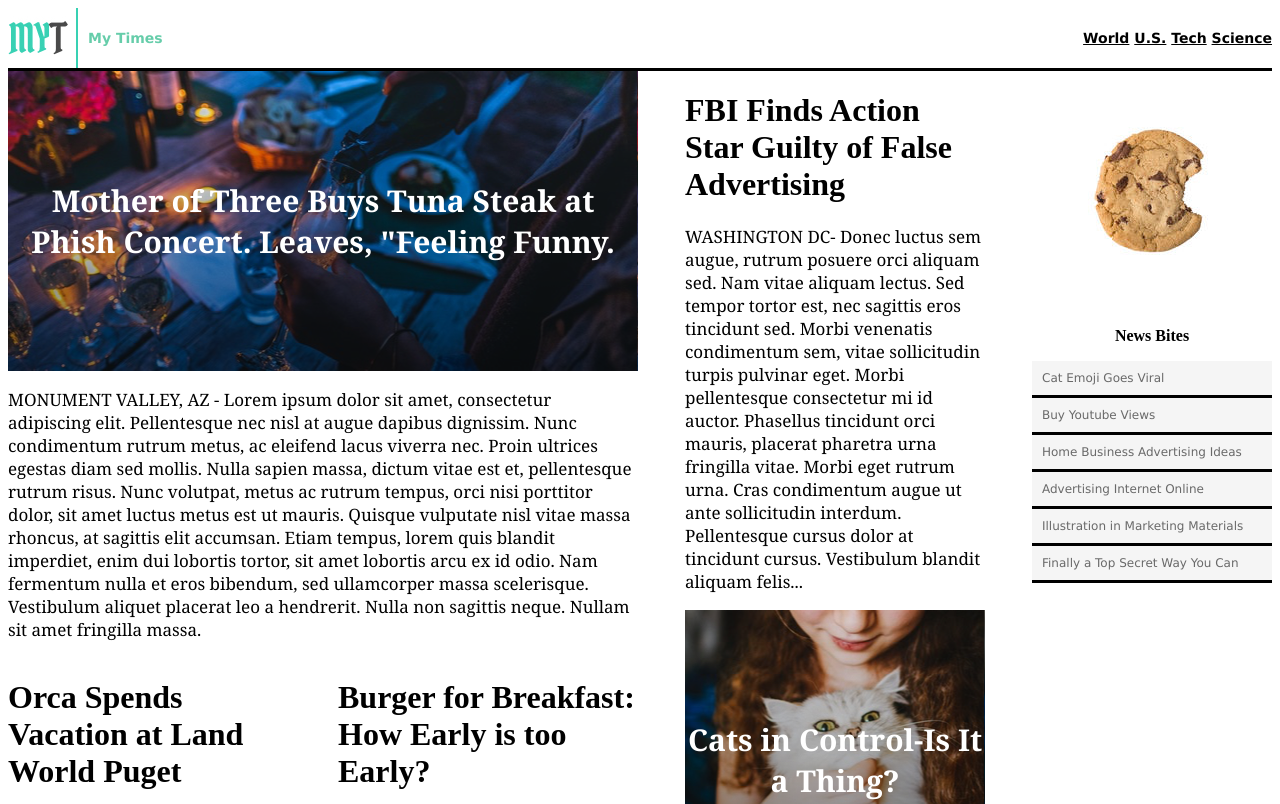
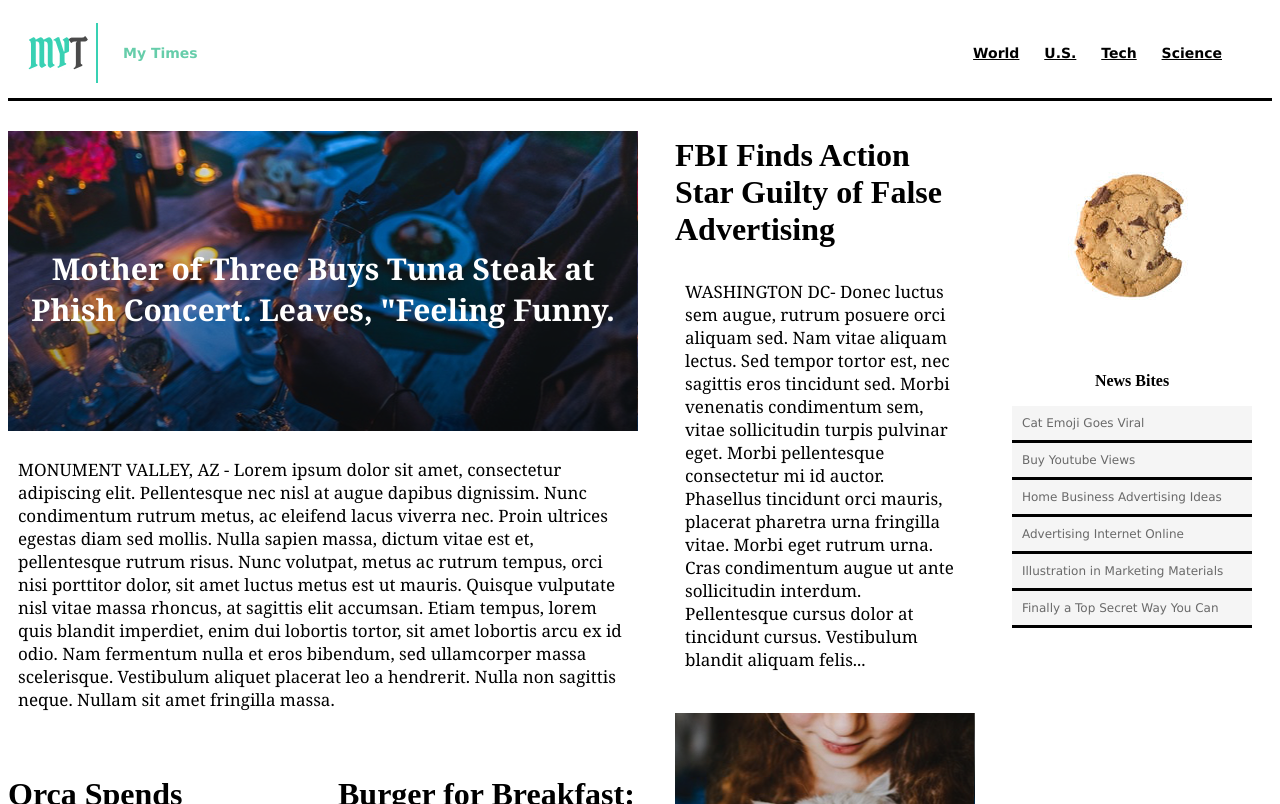
Before and after one commit to janehurh48/MyTimes, a plain HTML site: page index.html in a window 1280 px wide. Shown: the top 804 px of the page. Drawn offline with Linux system fonts and the light colour scheme.

Commit message:
Update stylesheet for padding and margins

```diff
--- a/index.html
+++ b/index.html
@@ -10,7 +10,7 @@
     <!-- Header -->
     <header>
       <div class="logo">
-        <img src="resources/images/img-myt-logo.jpg" alt="My Times logo">
+        <img class="image" src="resources/images/img-myt-logo.jpg" alt="My Times logo">
         <span>My Times</span>
       </div>
 
--- a/style.css
+++ b/style.css
@@ -6,22 +6,34 @@ header {
   font-weight: bold;
   border-bottom: medium solid black;
   align-items: center;
+  padding: 15px 0;
 }
 .logo {
   display: flex;
   flex-grow: 1;
   color: MediumAquamarine;
   align-items: center;
+  padding-left: 20px;
+}
+.logo .image {
+  width: 70px;
+  height: 60px;
+  margin-right: 15px;
 }
 .logo span {
-  padding: 10px;
+  padding: 20px 10px;
 }
 .navigation {
   display: flex;
   position: relative;
+  padding-right: 40px;
 }
-nav span {
+.navigation span {
   display: inline-block;
+  font-family: Verdana;
+  font-size: 14px;
+  font-weight: bold;
+  padding: 20px 10px;
 }
 nav span a {
   color: black;
@@ -31,21 +43,25 @@ nav span a {
 .main.content {
   display: flex;
   justify-content: space-between;
+  margin: 15px auto 78px auto;
 }
 .column.large {
   display: flex;
   flex-flow: column;
   width: 630px;
+  margin-right: 20px;
 }
 .column.medium {
   display: flex;
   flex-flow: column;
   width: 300px;
+  margin-right: 20px;
 }
 .column.small {
   display: flex;
   flex-flow: column;
   width: 240px;
+  margin-right: 20px;
 }
 .image-content {
   display: flex;
@@ -53,44 +69,56 @@ nav span a {
   justify-content: center;
   height: 300px;
   text-align: center;
+  margin-top: 15px;
 }
 .image-content span {
   font-family: Georgia;
   font-weight: bold;
   font-size: 30px;
   color: white;
+  margin-top: 15px;
 }
 .lead-story .image-content {
   background-image: url("resources/images/img-story-main.png");
+  width: 630px;
   height: 300px;
   font-size: 40px;
 }
 .fall-cancelled.image-content{
   background-image: url("resources/images/img-story-2.png");
+  width: 300px;
   height: 300px;
 }
 .camera-erasure.image-content {
   background-image: url("resources/images/img-story-3.png");
+  width: 300px;
   height: 300px;
 }
 .cat-control .image-content {
   background-image: url("resources/images/img-story-1.png");
+  width: 300px;
   height: 300px;
 }
 .narrative {
   font-family: Georgia;
   font-size: 17px;
   color: black;
+  padding: 10px;
 }
 .stories {
   display: flex;
   flex-direction: column wrap;
   justify-content: space-between;
+  margin-top: 17px;
 }
 .story {
   display: flex;
   flex-direction: column;
   width: 300px;
+}
+.column-small .cookie {
+  width: 240px;
+  height: auto;
 }
 .news-bites h3 {
   text-align: center;
@@ -113,7 +141,7 @@ footer {
   height: 325px;
   margin: auto;
   justify-content: center;
-  align-content: center;
+  align-items: center;
   background-color: MediumAquamarine;
   margin: auto;
 }
@@ -127,14 +155,18 @@ footer .title {
   font-weight: bold;
   color: white;
   border-right: thick solid white;
-  padding: 10px;
+  padding-right: 30px;
 }
 footer nav {
   display: inline-block;
+  padding: 0 0 15px 30px;
+}
+nav span {
+  font-family: Verdana;
+  font-size: 12px;
+  padding: 20px 10px;
 }
 footer a {
-  font-family: Verdana;
-  font-size: 12px;
   color: black;
 }
 .copyright {
```
